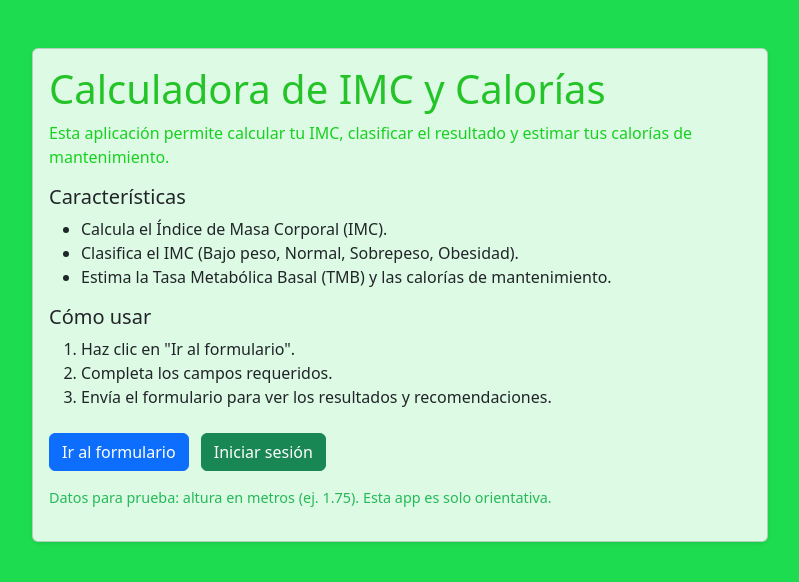
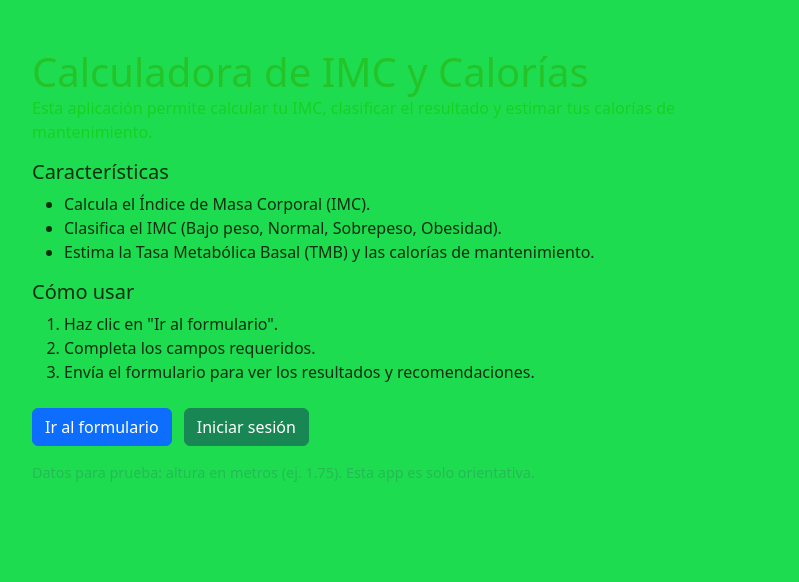
Before and after one commit to OmedaJared/NutryApp, a Flask app: page / in a window 1280 px wide. Shown: the top 582 px of the page, without its empty margins (240-1039 px from the left). Run offline with Flask 3, Linux system fonts and the light colour scheme.

Commit message:
ya no se pa:)

````diff
--- a/NutriApp/NutryApp/templates/info.html
+++ b/NutriApp/NutryApp/templates/info.html
@@ -5,17 +5,14 @@
     <meta name="viewport" content="width=device-width, initial-scale=1">
     <title>Información de la aplicación</title>
 
-    <!-- Bootstrap CSS -->
     <link href="https://cdn.jsdelivr.net/npm/bootstrap@5.3.2/dist/css/bootstrap.min.css" rel="stylesheet">
 
-    <!-- colores (solo variables/colores) -->
     <link rel="stylesheet" href="{{ url_for('static', filename='styles/colors.css') }}">
 </head>
 <body>
     <div class="container py-5">
         <div class="row justify-content-center">
             <div class="col-lg-8">
-                <div class="card shadow-sm" style="background-color: rgba(255,255,255,0.85);">
                     <div class="card-body">
                         <h1 class="card-title brand">Calculadora de IMC y Calorías</h1>
                         <p class="card-text accent">Esta aplicación permite calcular tu IMC, clasificar el resultado y estimar tus calorías de mantenimiento.</p>
@@ -48,7 +45,6 @@
         </div>
     </div>
 
-    <!-- Bootstrap JS (opcional) -->
     <script src="https://cdn.jsdelivr.net/npm/bootstrap@5.3.2/dist/js/bootstrap.bundle.min.js"></script>
 </body>
 </html>
--- a/NutriApp/NutryApp/templates/login.html
+++ b/NutriApp/NutryApp/templates/login.html
@@ -20,7 +20,6 @@
               {% endif %}
             {% endwith %}
 
-            <!-- Al enviar, va directamente a /rutina -->
             <form action="{{ url_for('rutina') }}" method="get">
                 <label>Correo Electrónico:</label><br>
                 <input class="form-control" type="email" name="correo" required><br>
@@ -36,7 +35,7 @@
 </body>
 </html>
 ```// filepath: c:\Users\User\OneDrive\Desktop\Nueva carpeta (8)\nutriapp\templates\login.html
-<!-- ...existing code... -->
+
 <!doctype html>
 <html lang="es">
 <head>
@@ -59,7 +58,6 @@
               {% endif %}
             {% endwith %}
 
-            <!-- Al enviar, va directamente a /rutina -->
             <form action="{{ url_for('rutina') }}" method="get">
                 <label>Correo Electrónico:</label><br>
                 <input class="form-control" type="email" name="correo" required><br>
--- a/NutriApp/NutryApp/templates/rutina.html
+++ b/NutriApp/NutryApp/templates/rutina.html
@@ -8,6 +8,7 @@
 </head>
 <body>
     <div class="container-card">
+        <div class="card shadow-sm" style="background-color: rgb(211, 191, 233);"></div>
         <div class="card-soft">
             <h2 class="brand">Rutina y Plan de Alimentación</h2>
             <p>Usuario: <strong>{{ user.nombre }} {{ user.apellido }}</strong></p>
````
Also changed, not shown: NutriApp/NutryApp/app.py (+2 -6 lines), NutriApp/NutryApp/templates/calculadora.html (added).
